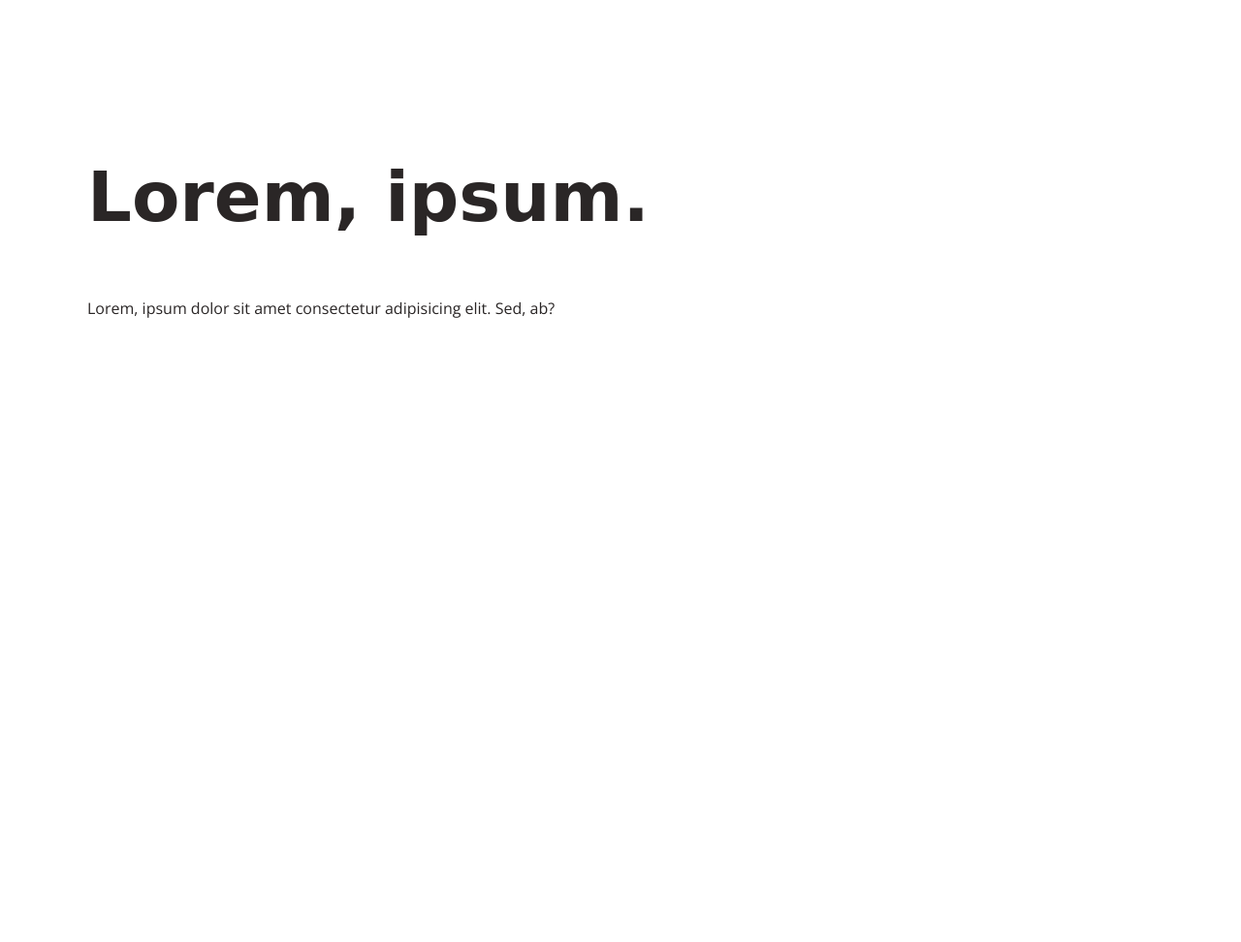
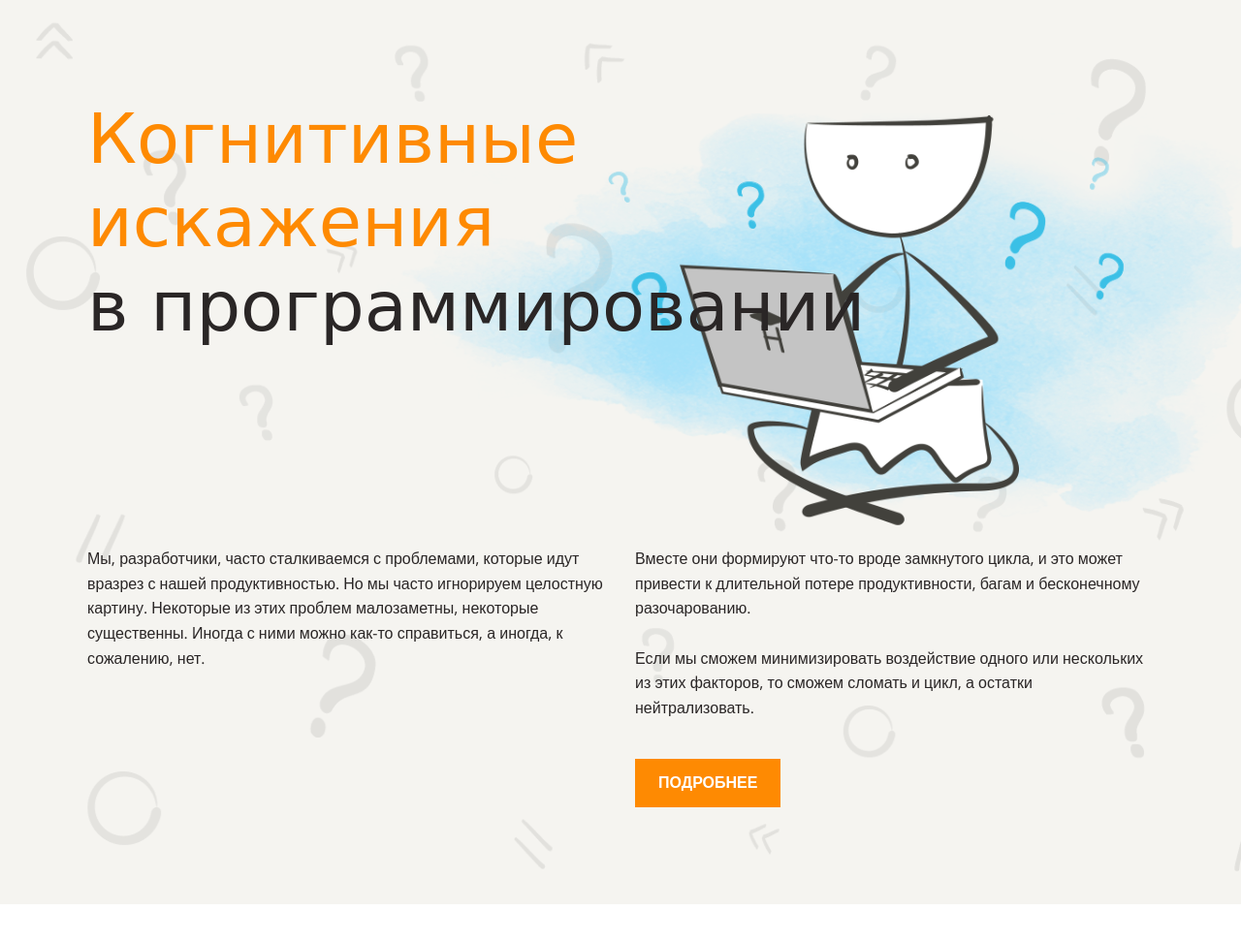
Before and after one commit to Kerish19/layout-designer-project-lvl1, a website: page docs/index.html in a window 1280 px wide. Shown: the top 972 px of the page at 97% size. Before the commit the page ends 800 px from the top, so only its background shows below. Drawn offline with nearby package versions, Linux system fonts and the light colour scheme; a web font is replaced by a local one.

Commit message:
lesson3 - 1

```diff
--- a/docs/index.html
+++ b/docs/index.html
@@ -1,24 +1,69 @@
 <!DOCTYPE html>
 <html lang="ru">
+
 <head>
-    <meta charset="UTF-8">
-    <meta http-equiv="X-UA-Compatible" content="IE=edge">
-    <meta name="viewport" content="width=device-width, initial-scale=1.0">
-    <title>layout-designer-project-lvl1 - kerish</title>
-    <link rel="stylesheet" href="styles/style.css">
+  <meta charset="UTF-8">
+  <meta http-equiv="X-UA-Compatible" content="IE=edge">
+  <meta name="viewport" content="width=device-width, initial-scale=1.0">
+  <title>layout-designer-project-lvl1 - kerish</title>
+  <link rel="stylesheet" href="styles/style.css">
 </head>
+
 <body>
-  <header>
 
+  <header class="header-page section-bg">
+    <div class="container header-page__container">
+        <h1 class="page-title header-page__title">
+          <span class="page-title__span header-page-title__span">Когнитивные <br> искажения</span> <br> в программировании
+        </h1>
+        <img class="header-page__img" src="assets/images/main.png" height="525" alt="Когнитивные искажения в программировании">
+        <div class="header-page-descr">
+          <div class="header-page-descr__start">
+            <p>Мы, разработчики, часто сталкиваемся с проблемами, которые идут вразрез с нашей продуктивностью. Но мы часто игнорируем целостную картину. Некоторые из этих проблем малозаметны, некоторые существенны. Иногда с ними можно как-то справиться, а иногда, к сожалению, нет.</p>
+          </div>
+          <div class="header-page-descr__end">
+            <p>Вместе они формируют что-то вроде замкнутого цикла, и это может привести к длительной потере продуктивности, багам и бесконечному разочарованию.</p>
+            <br>
+            <p>Если мы сможем минимизировать воздействие одного или нескольких из этих факторов, то сможем сломать и цикл, а остатки нейтрализовать.</p>
+
+            <a href="#section-5" class="btn header-page-descr__btn">Подробнее</a>
+          </div>
+        </div>
+    </div>
   </header>
+
   <main>
-    <section>
-      <h1>Lorem, ipsum.</h1>
-      <p>Lorem, ipsum dolor sit amet consectetur adipisicing elit. Sed, ab?</p>
+    <section class="section" style="height: 1000px;">
+
+    </section>
+
+    <section class="section">
+
+    </section>
+
+    <section id="section-5" class="section">
+
+    </section>
+
+    <section class="section">
+
+    </section>
+
+    <section class="section">
+
+    </section>
+
+    <section class="section">
+
+    </section>
+
+    <section class="section">
+
     </section>
   </main>
   <footer>
 
   </footer>
 </body>
+
 </html>
--- a/docs/styles/style.css
+++ b/docs/styles/style.css
@@ -19,14 +19,17 @@ font-family: 'Neucha', cursive;
 
 @import url('https://fonts.googleapis.com/css2?family=Neucha&family=Open+Sans:ital,wght@0,300;0,400;0,500;0,600;0,700;0,800;1,300;1,400;1,500;1,600;1,700;1,800&display=swap');
 
+* {
+  box-sizing: border-box;
+}
+
 html {
   color: #2a2626;
   font: 16px/1.6em "Open Sans", sans-serif;
 }
 
 body {
-  max-width: 1100px;
-  margin: 0 auto;
+  margin: 0;
 }
 
 h1,
@@ -35,6 +38,8 @@ h3,
 h4,
 h5,
 h6 {
+  margin: 0;
+
   font-family: "Neucha", cursive;
   line-height: 1.2em;
 }
@@ -51,8 +56,112 @@ h3 {
   font-size: 34px;
 }
 
-section {
-  max-width: 1100px;
+p {
+  margin: 0;
+}
+
+.container {
+  width: 1100px;
+  max-width: 100%;
   margin: 0 auto;
+}
+
+.page-title {
+  color: #2a2626;
+  font-weight: 400;
+}
+
+.page-title__span {
+  color: #fe8a02;
+  font-weight: 400;
+}
+
+.section-bg {
+  position: relative;
+}
+
+.section-bg::before {
+
+  position: absolute;
+  top: 0;
+  right: 0;
+  bottom: 0;
+  left: 0;
+  z-index: -1;
+
+  width: 100%;
+  height: 100%;
+
+  background: url(../assets/images/background.png);
+  background-repeat: no-repeat;
+  background-size: cover;
+
+  opacity: 0.1;
+
+  content: '';
+}
+
+.btn {
+  padding: 12px 24px;
+
+  color: #fff;
+  font-weight: bold;
+  font-size: 16px;
+  font-family: 'Open Sans', sans-serif;
+  font-style: normal;
+  line-height: 160%;
+  text-transform: uppercase;
+  text-decoration: none;
+
+  background: #fe8a02;
+}
+
+/* header start */
+
+.header-page {
+  position: relative;
+  z-index: 1;
+
   padding: 100px 0;
+
+  overflow: hidden;
+
+  background-color: #f5f4f0;
 }
+
+.header-page__img {
+  position: relative;
+  top: -302px;
+  right: -298px;
+
+  height: 525px;
+
+  vertical-align: middle;
+}
+
+.header-page__title {
+  position: relative;
+  z-index: 2;
+}
+
+.header-page-descr {
+  display: flex;
+  justify-content: space-between;
+  margin-top: -320px;
+}
+
+.header-page-descr__start {
+  margin-right: 30px;
+}
+
+.header-page-descr__start,
+.header-page-descr__end {
+  flex-basis: 50%;
+}
+
+.header-page-descr__btn {
+  display: inline-block;
+  margin-top: 40px;
+}
+
+/* header end */
```
Also changed, not shown: 1 other file.
